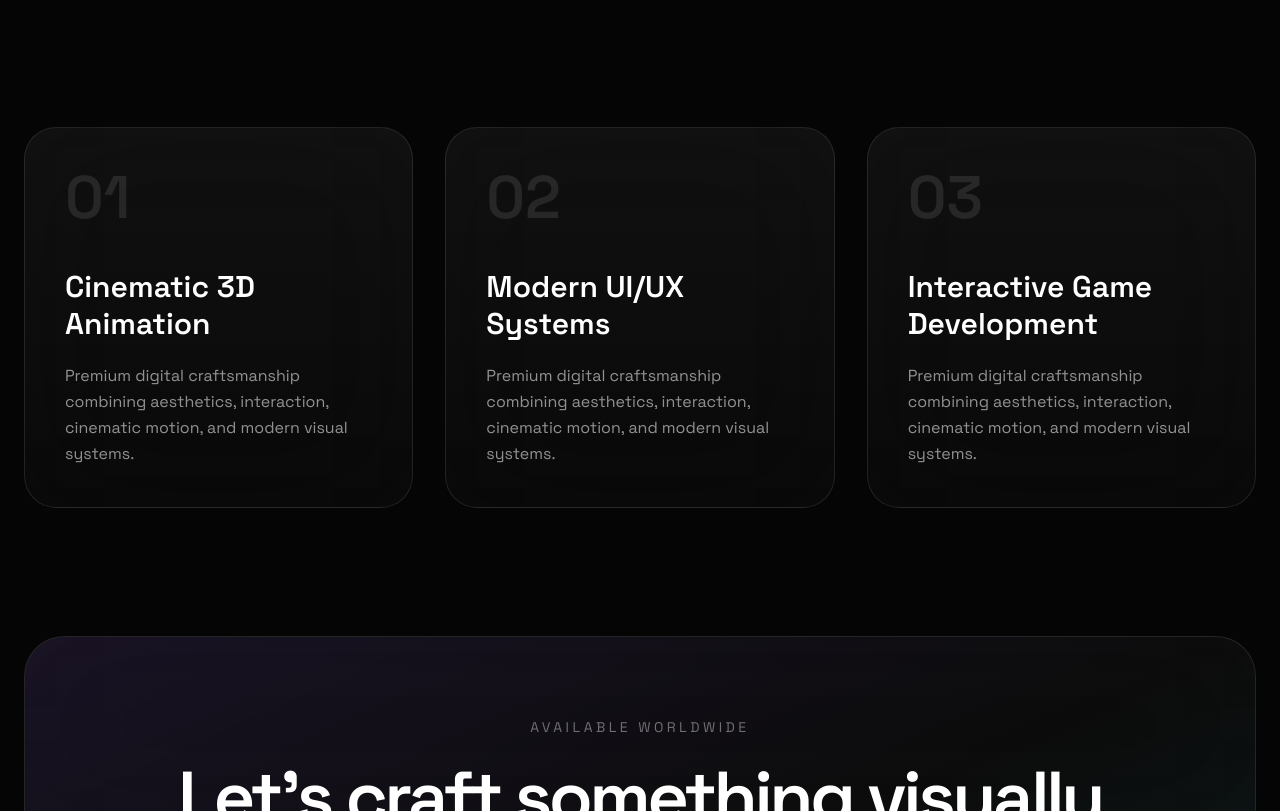
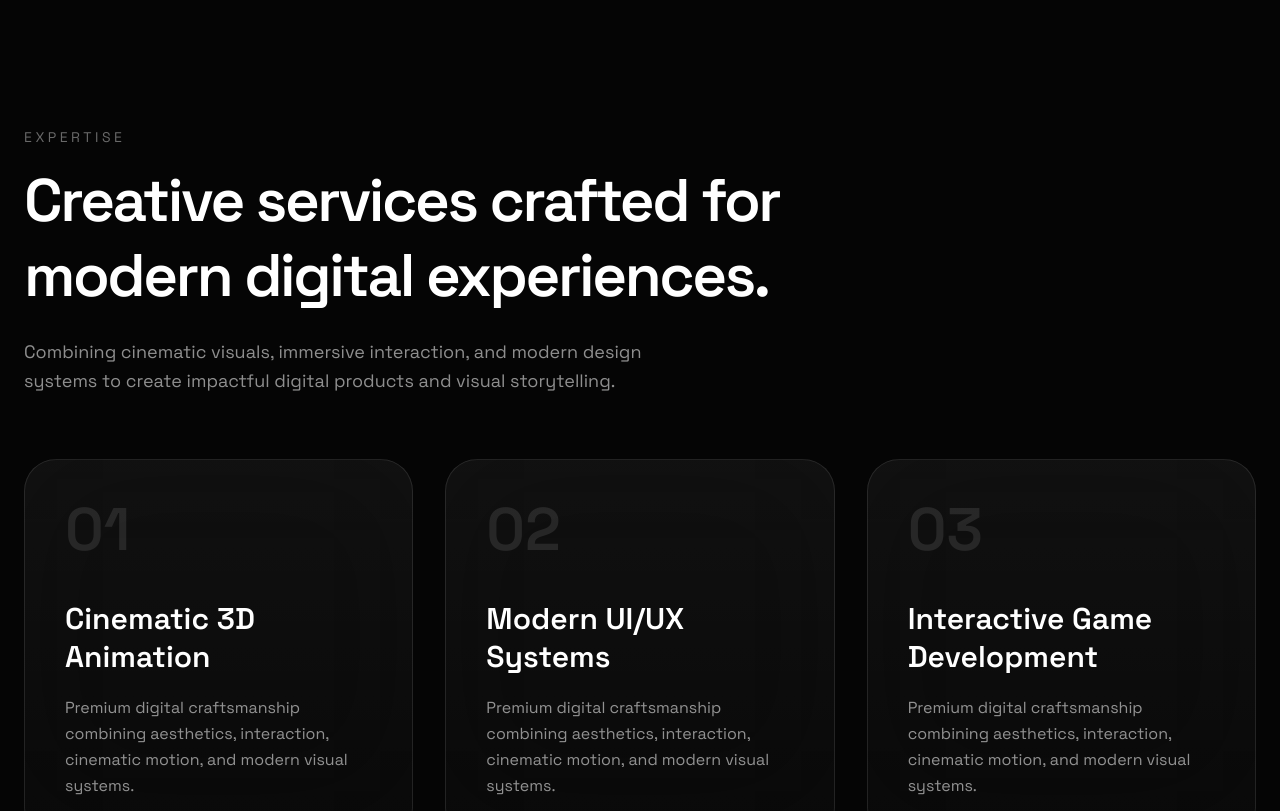
Before and after one commit to sincaix/imrastudio, a Next.js app: page / in a window 1280 px wide. Shown: the part 1989-2800 px from the top of the page. Built offline with nearby package versions, Linux system fonts and the light colour scheme.

Commit message:
update CTA section

```diff
--- a/src/app/page.js
+++ b/src/app/page.js
@@ -292,6 +292,20 @@ export default function PortfolioWebsite() {
 
       {/* services */}
       <section id="services" className="relative z-10 max-w-7xl mx-auto px-5 sm:px-6 pb-24 md:pb-32">
+        <div className="mb-16 max-w-3xl">
+          <p className="text-sm uppercase tracking-[0.25em] text-white/40 mb-4">
+            Expertise
+          </p>
+
+          <h2 className="text-4xl md:text-6xl font-semibold tracking-[-0.04em] leading-tight">
+            Creative services crafted for modern digital experiences.
+          </h2>
+
+          <p className="mt-6 text-white/55 text-base md:text-lg leading-relaxed max-w-2xl">
+            Combining cinematic visuals, immersive interaction, and modern design systems to create impactful digital products and visual storytelling.
+          </p>
+        </div>
+
         <div className="grid lg:grid-cols-3 gap-8">
           {[
             "Cinematic 3D Animation",
@@ -341,12 +355,21 @@ export default function PortfolioWebsite() {
 
             <div className="mt-12 flex justify-center gap-4 flex-wrap">
               <button className="px-8 py-4 rounded-2xl bg-white text-black font-medium hover:scale-[1.03] transition-all duration-300">
-                Start Project
+                <a
+                  href="https://wa.me/6281234030216?text=Hello%20Imra,%20I%20am%20interested%20in%20working%20with%20you."
+                  target="_blank"
+                  rel="noopener noreferrer"
+                  className="px-8 py-4 rounded-2xl bg-white text-black font-medium hover:scale-[1.03] transition-all duration-300 inline-flex"
+                >
+                  Let's Talk
+                </a>
               </button>
 
+              {/*
               <button className="px-8 py-4 rounded-2xl border border-white/10 bg-white/[0.03] hover:bg-white/[0.06] transition-all duration-300 text-white/80">
                 Download CV
               </button>
+              */}
             </div>
           </div>
         </div>
```
Also changed, not shown: 1 other file (tests, documents, lock files or other folders).
